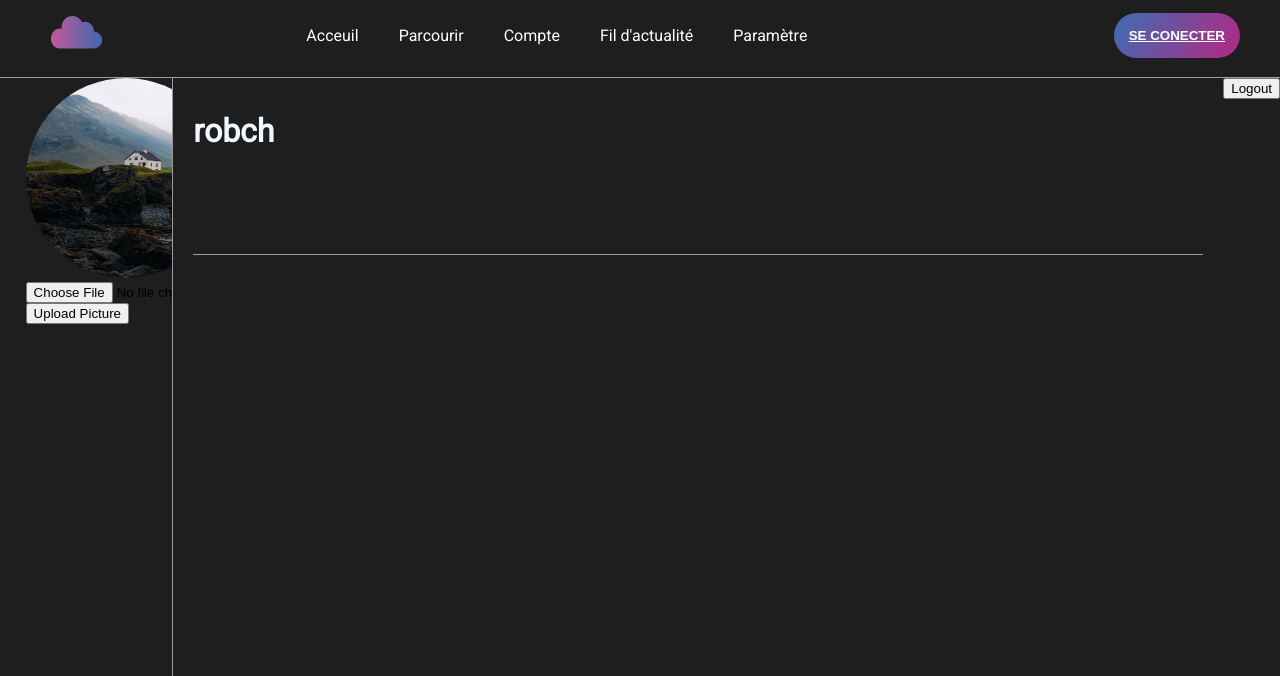
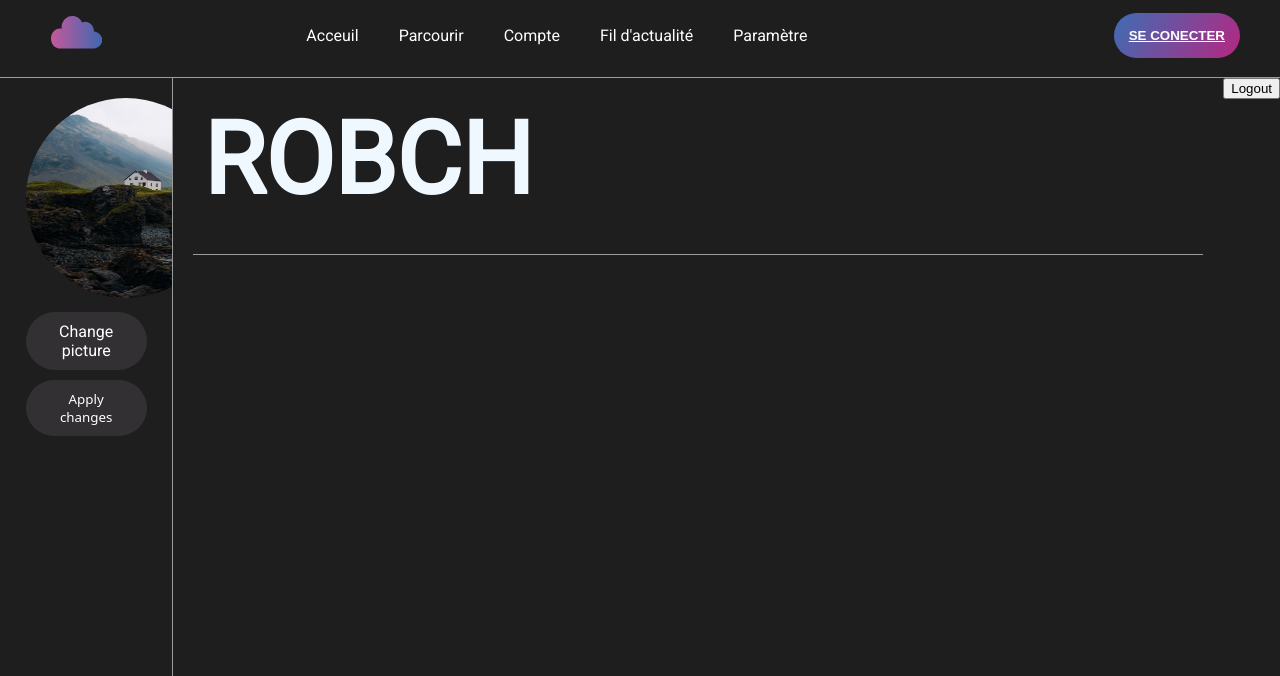
Before and after one commit to ValentinLallement/Soundrise, a Django app: page /profile/ in a window 1280 px wide. Shown: the top 676 px of the page. Run offline with Django 5.2, Linux system fonts and the light colour scheme; a user stored in the database is signed in; some libraries are stand-ins or nearby versions.

Commit message:
finished picture

```diff
--- a/MainApp/static/css/profile.css
+++ b/MainApp/static/css/profile.css
@@ -70,6 +70,7 @@ body {
 }
 
 .profile-picture {
+    margin-top: 20px;
     width: 200px; /* Set the width of the image */
     height: 200px;
     border-radius: 50%; /* Apply circular border-radius */
@@ -106,6 +107,50 @@ body {
 }
 .open-menu {
     background-color: #6464644d; /* Change background color when dropdown is open */
+}
+#profileButton {
+    display: flex;
+    align-items: center; /* Center items vertically */
+    justify-content: center; /* Center items horizontally */
+    padding: 10px 20px;
+    cursor: pointer;
+    text-align: center;
+    background-color: #655f684d;
+    color: #fff;
+    border-radius: 50px;
+    margin-top: 10px;
+    border: none;
+    width: 100%; /* Make the button occupy the full width */
+    font-family: system-ui, -apple-system, BlinkMacSystemFont, 'Segoe UI', Roboto, Oxygen, Ubuntu, Cantarell, 'Open Sans', 'Helvetica Neue', sans-serif;
+}
+
+
+
+
+.inputfile {
+    display: none; /* Hide the default file input */
+}
+
+h1 {
+   font-size: 100px;
+   margin: 10px;
+   text-transform : uppercase;
+}
+
+.custom-file-upload {
+    display: flex;
+    padding: 10px 20px;
+    cursor: pointer;
+    text-align: center;
+    justify-content: center;
+    background-color: #655f684d;
+    color: #fff;
+    border-radius: 50px;
+    margin-top: 10px;
+}
+
+.custom-file-upload:hover {
+    background-color: #7575754d;
 }
 
 /* Hide default checkbox */
--- a/MainApp/templates/MainApp/profile.html
+++ b/MainApp/templates/MainApp/profile.html
@@ -52,14 +52,16 @@
         <div id="SideMenu">
             {% if user.profile_picture %}
                 <img src="{{ user.profile_picture.url }}" alt="Profile Picture" class="profile-picture">
-            {% else %}
-                <p>No profile picture uploaded</p>
             {% endif %}
 
             <form action="{% url 'upload_profile_picture' %}" method="post" enctype="multipart/form-data">
                 {% csrf_token %}
-                <input type="file" name="profile_picture">
-                <button type="submit">Upload Picture</button>
+                <label for="file" class="custom-file-upload">
+                    Change picture
+                </label>
+                <input type="file" name="profile_picture" id="file" class="inputfile">
+
+                <button type="submit" id="profileButton"><label for="profileButton" >Apply changes</label></button>
             </form>
         </div>
 
@@ -70,7 +72,7 @@
 
     <form action="{% url 'logout' %}" method="post">
         {% csrf_token %}
-        <button type="submit">Logout</button>
+        <button type="submit" class="profileButton">Logout</button>
     </form>
 
 
```
Also changed, not shown: db.sqlite3, profile_pictures/95b17d249a9a134c_v0Fln7W.png (added), profile_pictures/before.png (added), profile_pictures/profile-picture.jpeg (added).
